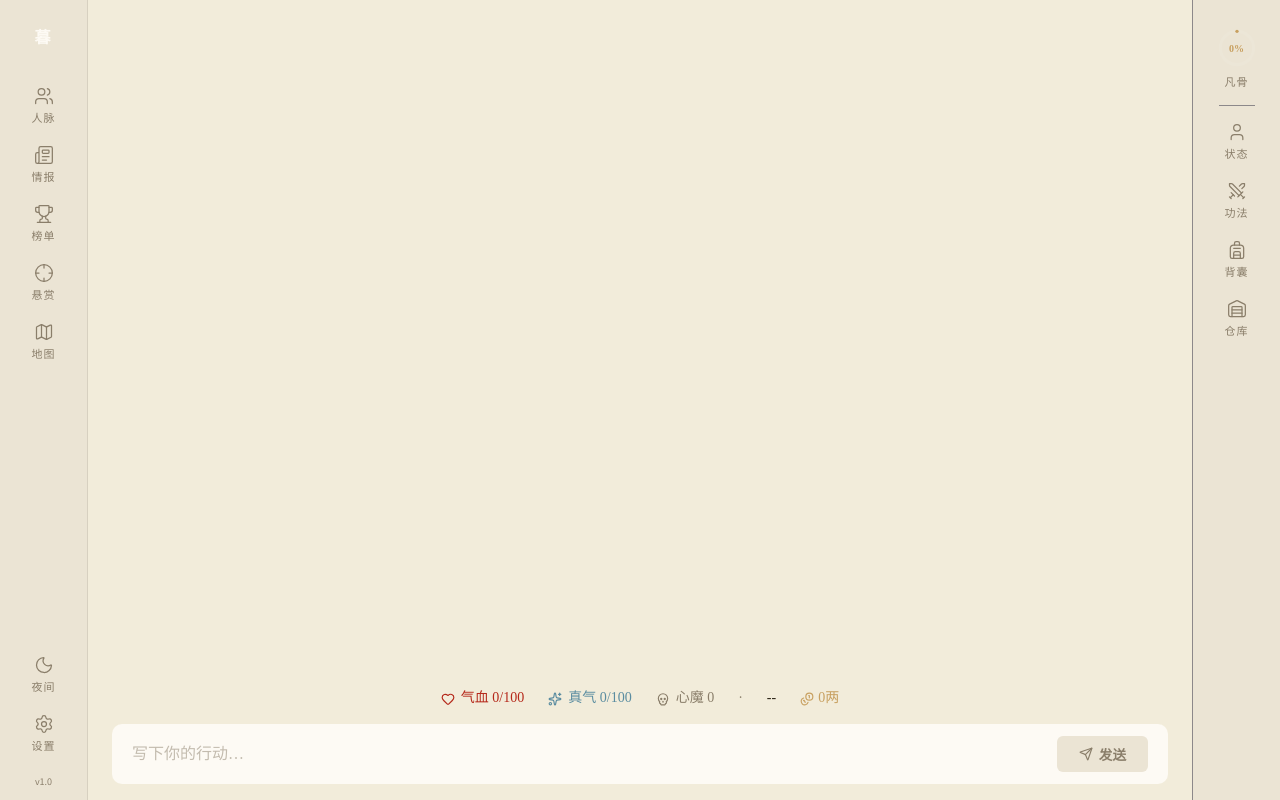
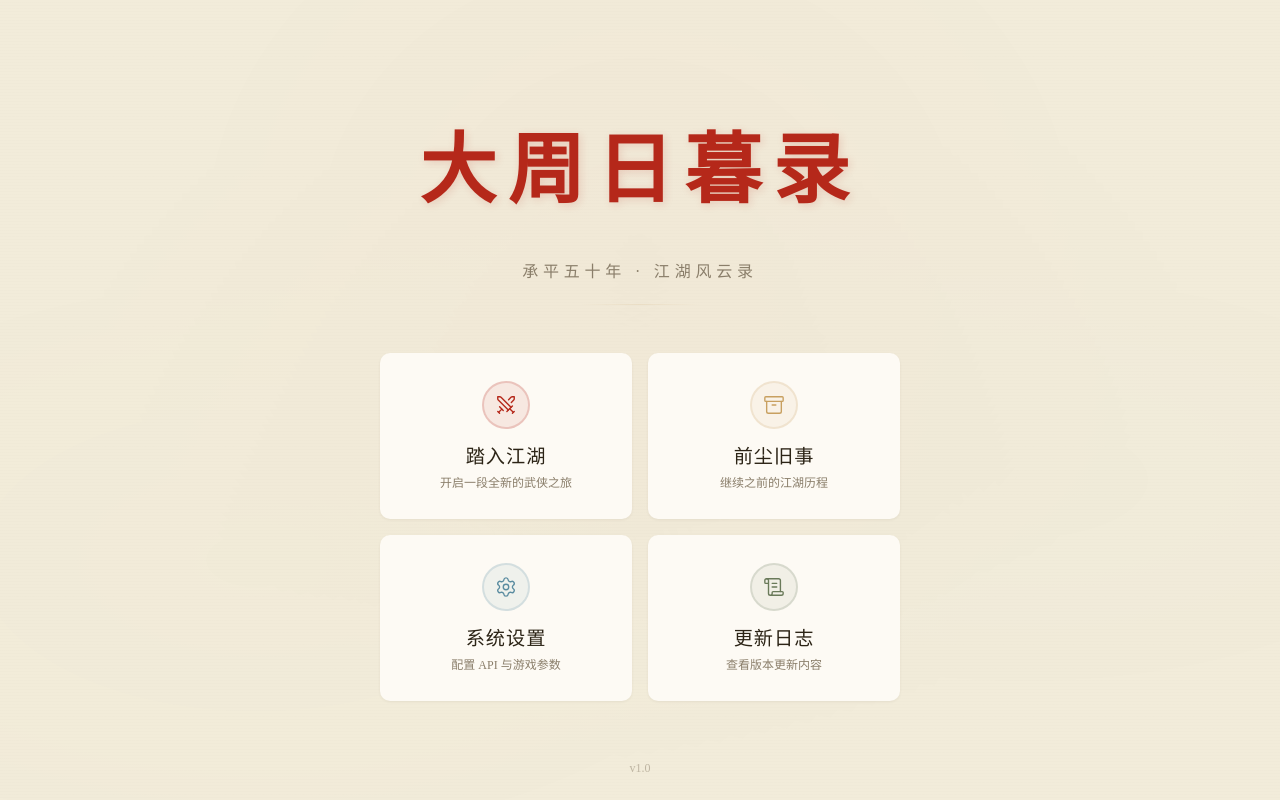
Before and after one commit to iuktsix-svg/dazhou, a React (Vite) app: page / in a window 1280 px wide. Built offline with nearby package versions, Linux system fonts and the light colour scheme; a web font is replaced by a local one.

Commit message:
feat: 欢迎页面——大周日暮录标题+四张功能卡片(踏入江湖/前尘旧事/设置/更新日志)

```diff
--- a/src/App.tsx
+++ b/src/App.tsx
@@ -14,6 +14,7 @@ import { MapModal } from './components/Modals/MapModalV2';
 import { BountyModal } from './components/Modals/BountyModal';
 import { StorageModal } from './components/Modals/StorageModalV2';
 import { SettingsModal } from './components/SillyTavern/SettingsModal';
+import { WelcomePage } from './components/WelcomePage';
 import { NotificationCenter, useNotify } from './components/NotificationCenter';
 import './styles/tokens.css';
 import './App.css';
@@ -28,6 +29,7 @@ function App() {
   const [panel, setPanel] = useState<PanelId>(null);
   const [drawer, setDrawer] = useState<DrawerType>(null);
   const [showSettings, setShowSettings] = useState(false);
+  const [showWelcome, setShowWelcome] = useState(true);
 
   const closePanel = useCallback(() => setPanel(null), []);
 
@@ -40,6 +42,17 @@ function App() {
   const handleSend = useCallback((text: string) => { sendMessage(text); }, [sendMessage]);
 
   if (isLoading) return <div className="dz-loading">大周日暮录</div>;
+
+  if (showWelcome) {
+    return (
+      <WelcomePage
+        onNewGame={async () => { setShowWelcome(false); }}
+        onLoadGame={() => { setShowSettings(true); setShowWelcome(false); }}
+        onSettings={() => { setShowSettings(true); setShowWelcome(false); }}
+        onChangelog={() => {}}
+      />
+    );
+  }
 
   return (
     <NotificationCenter>
--- /dev/null
+++ b/src/components/WelcomePage.tsx
@@ -0,0 +1,139 @@
+import { motion } from 'framer-motion';
+import { Swords, Archive, Settings, ScrollText } from 'lucide-react';
+
+interface Props {
+  onNewGame: () => void;
+  onLoadGame: () => void;
+  onSettings: () => void;
+  onChangelog: () => void;
+}
+
+const CARDS = [
+  { key: 'new', label: '踏入江湖', desc: '开启一段全新的武侠之旅', icon: Swords, color: '#b5281a', delay: 0.1 },
+  { key: 'load', label: '前尘旧事', desc: '继续之前的江湖历程', icon: Archive, color: '#c8a060', delay: 0.2 },
+  { key: 'settings', label: '系统设置', desc: '配置 API 与游戏参数', icon: Settings, color: '#5a8ca0', delay: 0.3 },
+  { key: 'log', label: '更新日志', desc: '查看版本更新内容', icon: ScrollText, color: '#6a7a5a', delay: 0.4 },
+];
+
+export function WelcomePage({ onNewGame, onLoadGame, onSettings, onChangelog }: Props) {
+  const handlers: Record<string, () => void> = {
+    new: onNewGame, load: onLoadGame, settings: onSettings, log: onChangelog,
+  };
+
+  return (
+    <div style={{
+      height: '100vh', display: 'flex', flexDirection: 'column',
+      alignItems: 'center', justifyContent: 'center',
+      background: 'var(--wx-paper)',
+      position: 'relative', overflow: 'hidden',
+    }}>
+      {/* Subtle background decoration */}
+      <div style={{
+        position: 'absolute', inset: 0, pointerEvents: 'none', opacity: 0.06,
+        backgroundImage: `
+          radial-gradient(ellipse at 50% 30%, rgba(181,40,26,0.3) 0%, transparent 60%),
+          radial-gradient(ellipse at 20% 70%, rgba(200,160,96,0.2) 0%, transparent 50%),
+          radial-gradient(ellipse at 80% 60%, rgba(90,140,160,0.15) 0%, transparent 50%)
+        `,
+      }} />
+
+      {/* Paper grain */}
+      <div style={{
+        position: 'absolute', inset: 0, pointerEvents: 'none', opacity: 0.03,
+        backgroundImage: 'repeating-linear-gradient(0deg, transparent, transparent 2px, rgba(44,36,22,0.3) 2px, rgba(44,36,22,0.3) 3px)',
+      }} />
+
+      {/* Title */}
+      <motion.div
+        initial={{ opacity: 0, y: -30 }}
+        animate={{ opacity: 1, y: 0 }}
+        transition={{ duration: 0.8, ease: [0.25, 0.1, 0.25, 1] }}
+        style={{ textAlign: 'center', marginBottom: 48, position: 'relative', zIndex: 1 }}
+      >
+        <h1 style={{
+          fontFamily: 'var(--font-title)',
+          fontSize: 'clamp(2.5rem, 6vw, 5rem)',
+          color: 'var(--wx-vermillion)',
+          letterSpacing: '0.15em',
+          margin: 0,
+          textShadow: '2px 2px 8px rgba(181,40,26,0.15)',
+        }}>
+          大周日暮录
+        </h1>
+        <div style={{
+          marginTop: 12, fontFamily: 'var(--font-body)',
+          fontSize: 'var(--text-base)', color: 'var(--wx-ink-dim)',
+          letterSpacing: '0.3em',
+        }}>
+          承平五十年 · 江湖风云录
+        </div>
+        {/* Decorative line */}
+        <div style={{
+          width: 120, height: 1, margin: '16px auto 0',
+          background: 'linear-gradient(to right, transparent, var(--wx-gold-dim), transparent)',
+        }} />
+      </motion.div>
+
+      {/* Cards */}
+      <div style={{
+        display: 'grid', gridTemplateColumns: 'repeat(2, 1fr)',
+        gap: 16, maxWidth: 520, width: '90%',
+        position: 'relative', zIndex: 1,
+      }}>
+        {CARDS.map(card => {
+          const Icon = card.icon;
+          return (
+            <motion.button
+              key={card.key}
+              initial={{ opacity: 0, y: 20 }}
+              animate={{ opacity: 1, y: 0 }}
+              transition={{ duration: 0.5, delay: card.delay, ease: [0.25, 0.1, 0.25, 1] }}
+              whileHover={{ y: -4, boxShadow: `0 8px 24px ${card.color}20` }}
+              whileTap={{ scale: 0.97 }}
+              onClick={handlers[card.key]}
+              style={{
+                display: 'flex', flexDirection: 'column', alignItems: 'center', gap: 12,
+                padding: '28px 20px', cursor: 'pointer',
+                background: 'var(--wx-card)', border: '1px solid var(--bdr-subtle)',
+                borderRadius: 'var(--rd-lg)', boxShadow: 'var(--sh-sm)',
+                transition: 'all 0.2s', textAlign: 'center',
+                fontFamily: 'inherit',
+              }}
+            >
+              <div style={{
+                width: 48, height: 48, borderRadius: '50%',
+                background: `${card.color}15`, border: `2px solid ${card.color}30`,
+                display: 'flex', alignItems: 'center', justifyContent: 'center',
+              }}>
+                <Icon size={22} style={{ color: card.color }} strokeWidth={1.5} />
+              </div>
+              <div>
+                <div style={{
+                  fontFamily: 'var(--font-title)', fontSize: 'var(--text-lg)',
+                  color: 'var(--wx-ink)', letterSpacing: '0.05em', marginBottom: 4,
+                }}>
+                  {card.label}
+                </div>
+                <div style={{
+                  fontFamily: 'var(--font-body)', fontSize: 'var(--text-xs)',
+                  color: 'var(--wx-ink-dim)',
+                }}>
+                  {card.desc}
+                </div>
+              </div>
+            </motion.button>
+          );
+        })}
+      </div>
+
+      {/* Version */}
+      <div style={{
+        position: 'absolute', bottom: 20,
+        fontFamily: 'var(--font-body)', fontSize: 'var(--text-xs)',
+        color: 'var(--wx-ink-dim)', opacity: 0.5,
+      }}>
+        v1.0
+      </div>
+    </div>
+  );
+}
```
